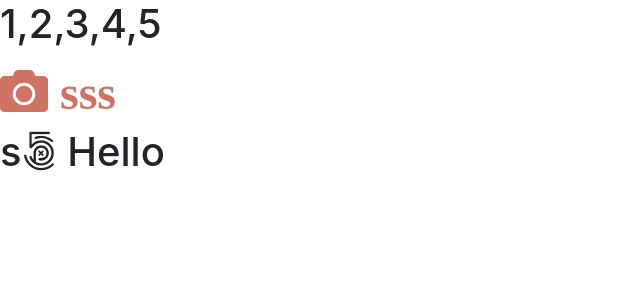
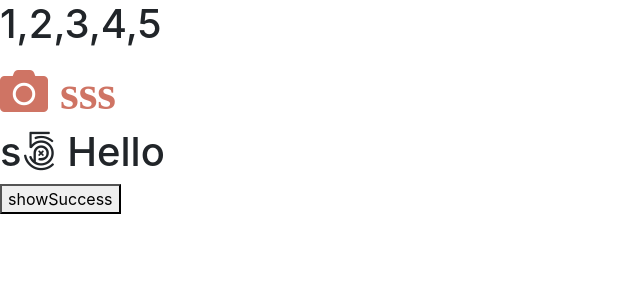
Before and after one commit to hosnyDev/ng-notes, an Angular app: page / in a window 1280 px wide. Shown: the top 300 px of the page, without its empty margins (0-640 px from the left). Built offline with nearby package versions, Linux system fonts and the light colour scheme.

Commit message:
install ngx-toastr

```diff
--- a/angular.json
+++ b/angular.json
@@ -32,7 +32,8 @@
             "assets": ["src/favicon.ico", "src/assets"],
             "styles": [
               "node_modules/@fortawesome/fontawesome-free/css/all.min.css",
-              "src/styles.sass"
+              "src/styles.sass",
+              "node_modules/ngx-toastr/toastr.css"
             ],
             "scripts": []
           },
--- a/package.json
+++ b/package.json
@@ -22,6 +22,8 @@
     "@fortawesome/fontawesome-free": "^5.15.4",
     "@ng-bootstrap/ng-bootstrap": "^11.0.0",
     "bootstrap": "^4.6.0",
+    "ngx-toastr": "^14.2.1",
+    "node-fetch": "^3.1.0",
     "rxjs": "~6.6.0",
     "tslib": "^2.3.0",
     "zone.js": "~0.11.4"
--- a/src/app/app.component.html
+++ b/src/app/app.component.html
@@ -4,4 +4,5 @@
   <i class="fas fa-camera"> sss</i>
 </span>
 <h1>s<i class="fab fa-500px"></i> Hello</h1>
+<button (click)="showSuccess()">showSuccess</button>
 <router-outlet></router-outlet>
--- a/src/app/app.component.ts
+++ b/src/app/app.component.ts
@@ -1,4 +1,5 @@
 import { Component } from '@angular/core';
+import { ToastrService } from 'ngx-toastr';
 
 @Component({
   selector: 'app-root',
@@ -9,4 +10,10 @@ export class AppComponent {
   title = 'ng-notes';
 
   arry = [1, 2, 3, 4, 5];
+
+  constructor(private toastr: ToastrService) {}
+
+  showSuccess() {
+    this.toastr.success('msg: Hello world!', 'Title');
+  }
 }
--- a/src/app/app.module.ts
+++ b/src/app/app.module.ts
@@ -1,13 +1,20 @@
 import { NgModule } from '@angular/core';
 import { BrowserModule } from '@angular/platform-browser';
-
 import { AppRoutingModule } from './app-routing.module';
 import { AppComponent } from './app.component';
 import { NgbModule } from '@ng-bootstrap/ng-bootstrap';
-
+import { BrowserAnimationsModule } from '@angular/platform-browser/animations';
+import { ToastrModule } from 'ngx-toastr';
 @NgModule({
   declarations: [AppComponent], // component should be work with this module
-  imports: [BrowserModule, AppRoutingModule, NgbModule], // all module will be work with this module
+  imports: [
+    // all module will be work with this module
+    BrowserModule,
+    AppRoutingModule,
+    NgbModule,
+    BrowserAnimationsModule,
+    ToastrModule.forRoot(),
+  ],
   providers: [], // all services
   bootstrap: [AppComponent], // first component should be open
 })
--- a/src/styles.sass
+++ b/src/styles.sass
@@ -2,3 +2,6 @@
 
 /* Importing Bootstrap SCSS file. */
 @import '~bootstrap/scss/bootstrap'
+
+/* regular style toast */
+@import '~ngx-toastr/toastr'
```
Also changed, not shown: 1 other file (tests, documents, lock files or other folders).
